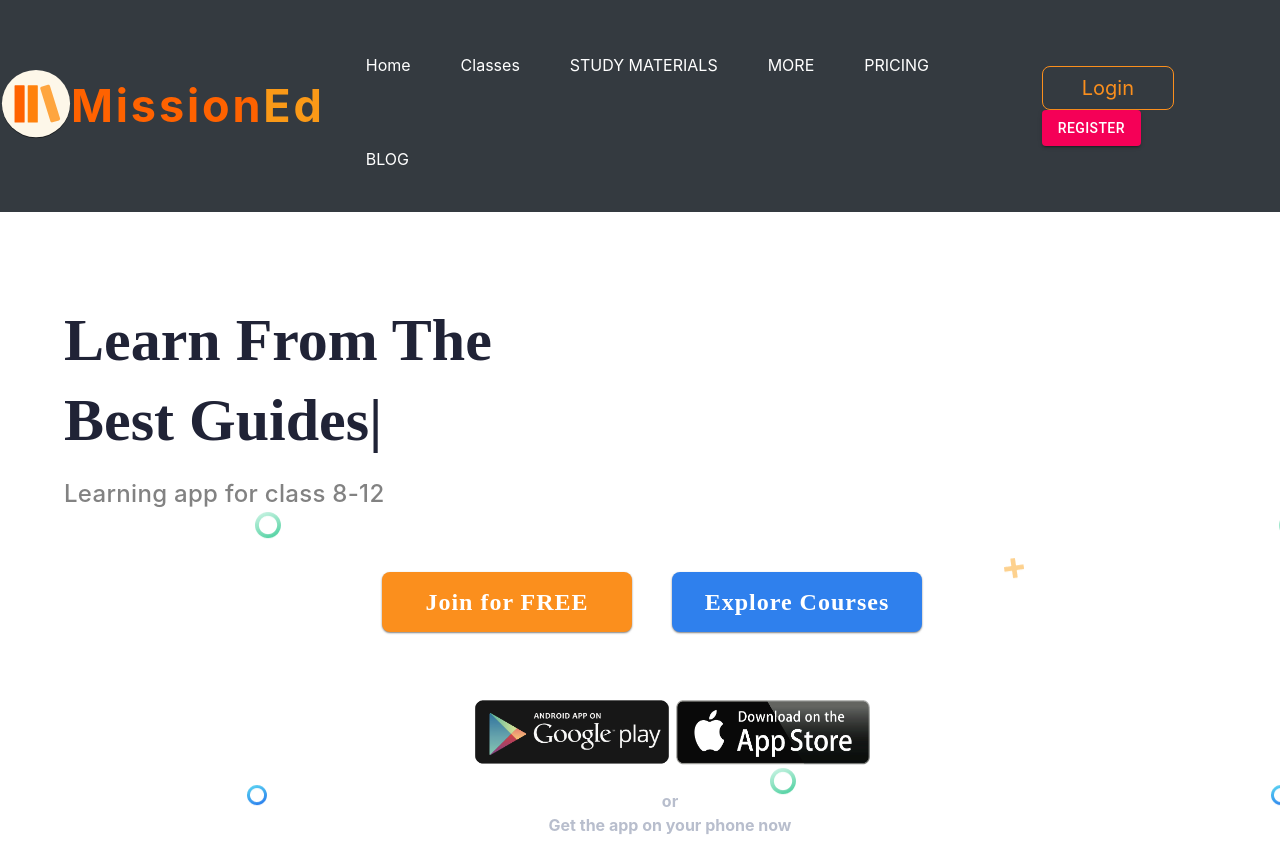
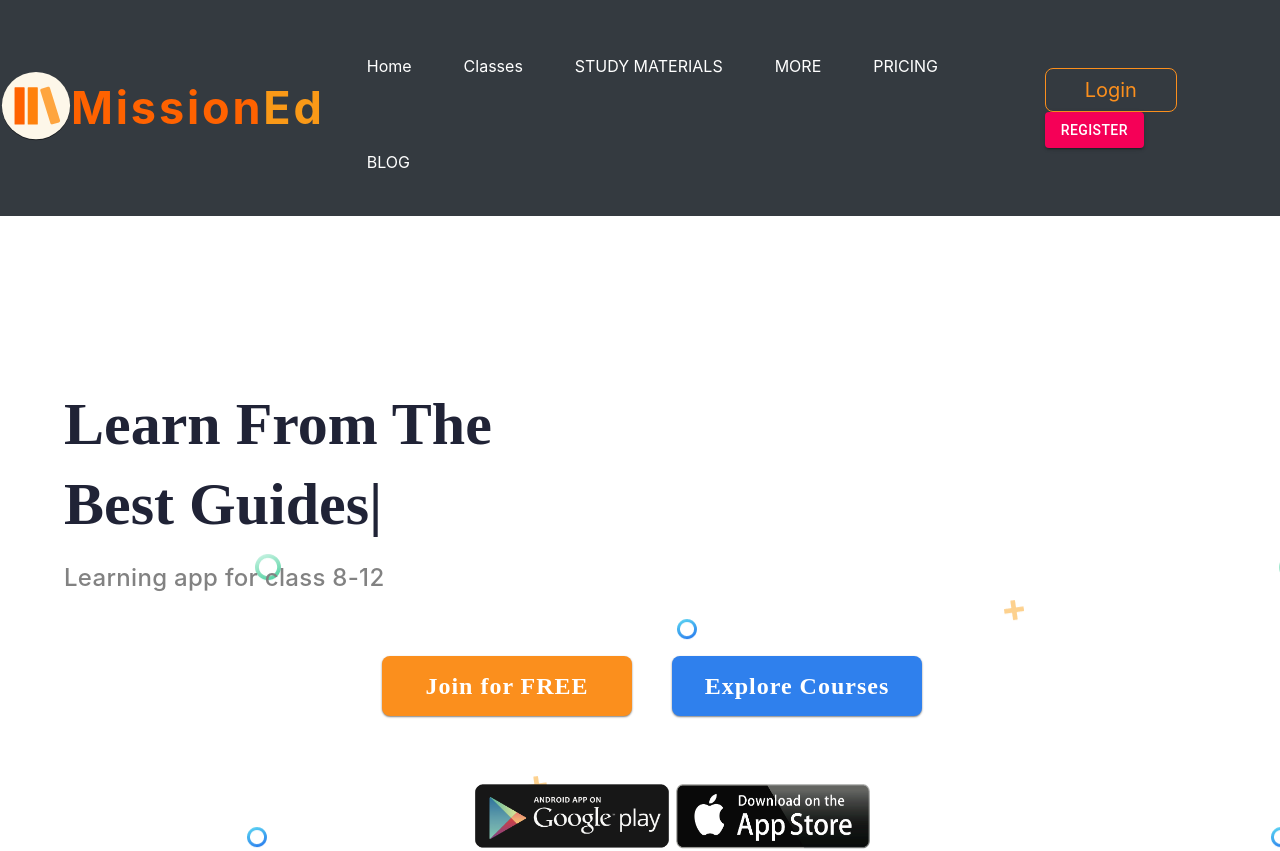
Before and after one commit to missionedweb/web_react, a React (Create React App) app: page / in a window 1280 px wide. Shown: the top 851 px of the page. Built offline with nearby package versions, Linux system fonts and the light colour scheme; no server answers.

Commit message:
upgrade navbar

```diff
--- a/src/App.css
+++ b/src/App.css
@@ -21,7 +21,7 @@ body {
 .mr-auto>ul{float:left;position:relative}
 .mr-auto li{list-style:none;float:left;padding-top: 20px;}
 .mr-auto .dropdown{position:relative}
-.mr-auto li a{float:left;padding:25px;color:white;}
+.mr-auto li a{float:left;padding:26px;color:white;}
 .mr-auto li a:hover{background:#2C3E50; text-decoration: none; color: white; }
 .mr-auto li .linkname{float:left;padding:25px;color:white;} */
 .mr-auto li .linkname:hover{background:#2C3E50; text-decoration: none; color: white; }
--- a/src/components/Header.jsx
+++ b/src/components/Header.jsx
@@ -30,6 +30,7 @@ const Header = () => {
               data-aos="fade-down"
               data-aos-duration="3000"
             >
+              <br />
               <b>
                 Learn From The <br />
                 Best{" "}
```
